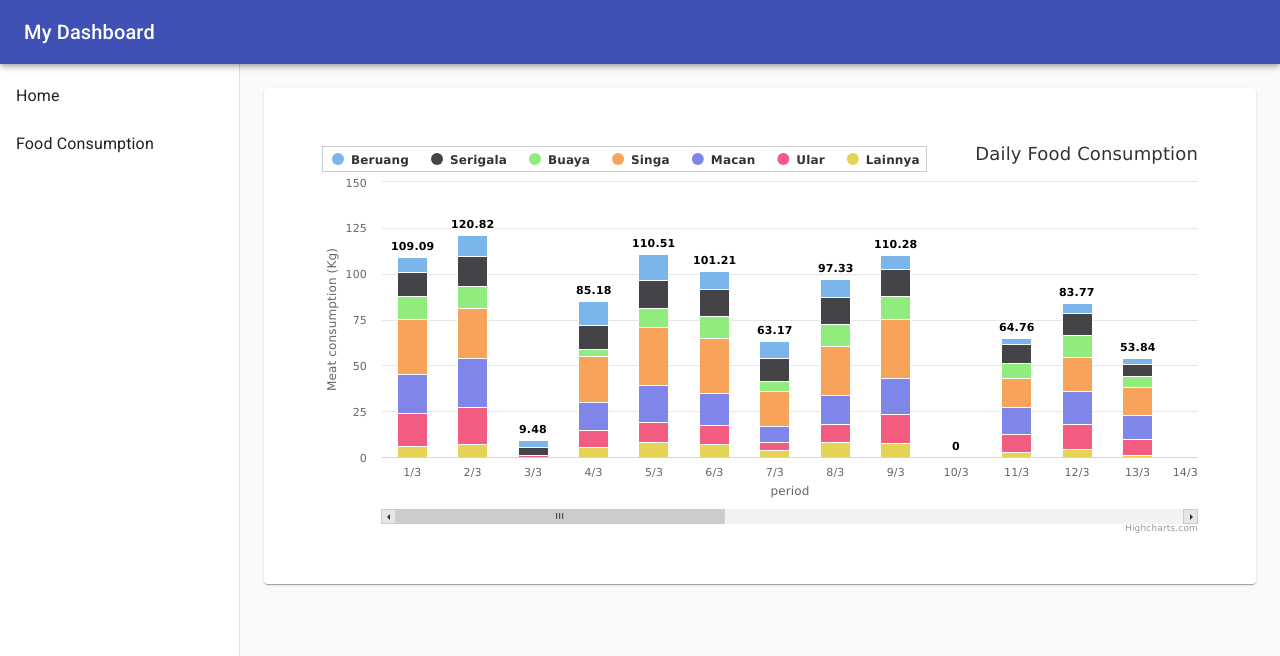
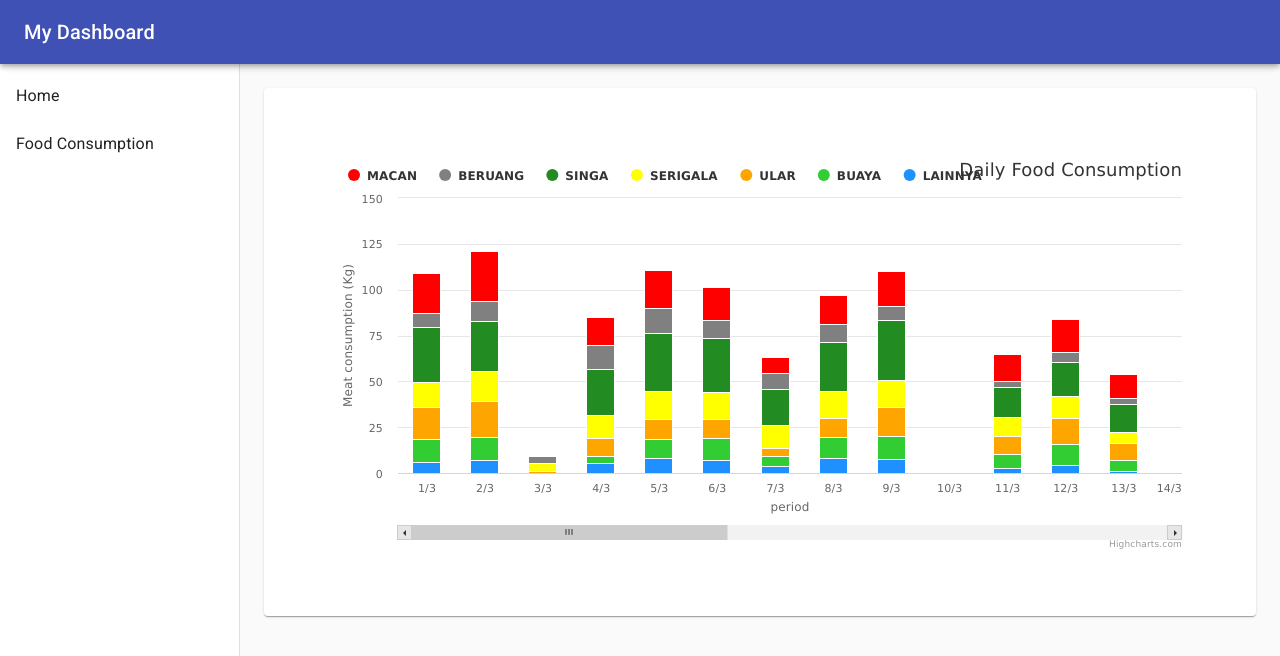
Before and after one commit to dwikysahut/Zoo-Monitoring, a React (Create React App) app: page /food-consumption in a window 1280 px wide. Shown: the top 656 px of the page. Built offline with nearby package versions, Linux system fonts and the light colour scheme.

Commit message:
update with dinamyc code

```diff
--- a/src/pages/FoodConsumption/helper.js
+++ b/src/pages/FoodConsumption/helper.js
@@ -1,64 +1,31 @@
 
-export const generateHighchartsData = (foodConsumption = []) => {
+export const generateHighchartsData = (foodConsumption = [],day=[]) => {
+ // change meat to Kg and 2 decimal
   const newData = foodConsumption.map(data => {
-    const newdataMeat = {
+    const newDataFoodCons = {
       ...data,
       meat: Math.round((data.meat/1000) * 100) / 100
     };
-    return newdataMeat;
+    return newDataFoodCons;
   })
+  const sortedZooData = newData.sort((a, b) => parseInt(a.day) - parseInt(b.day));
 
-  const sortDataZoo = newData.sort((a, b) => parseInt(a.day) - parseInt(b.day));
-  console.log(sortDataZoo)
-
-let noSameData=[]
-for(let i=0;i<sortDataZoo.length;i++){
-  // console.log(sortDataZoo[0])
-  for(let j=sortDataZoo.length-1;j>i;j--){
-    if(i!==j && sortDataZoo[i].day === sortDataZoo[j].day && sortDataZoo[i].animal === sortDataZoo[j].animal ){
-      sortDataZoo[i].meat+=sortDataZoo[j].meat
-      sortDataZoo.splice(j,1)
+//reduce data in same day and same animal and sum the meat.
+for(let i=0;i<sortedZooData.length;i++){
+  for(let j=sortedZooData.length-1;j>i;j--){
+    if(sortedZooData[i].day === sortedZooData[j].day && sortedZooData[i].animal === sortedZooData[j].animal ){
+      sortedZooData[i].meat+=sortedZooData[j].meat
+      sortedZooData.splice(j,1)
 
     }
   }
 }
-console.log(sortDataZoo)
+//key for dynamic data
+const key=sortedZooData.filter(data=>{
+  return data.day===1
+})
+  console.log(sortedZooData)
 
-
-  console.log(sortDataZoo)
-  let key=[]
-  function createSeries(newData) {
-    var series = [];
-    const sortDataZoo = newData.sort((a, b) => parseInt(a.day) - parseInt(b.day));
-    // let i=0;
-    console.log(sortDataZoo)
-    let j = 0
-    // series.push(new Array());
-    for (let i = 0; i < sortDataZoo.length; i++) {
-
-      //  console.log(sortDataZoo[i]);
-      // console.log('sadsd')
-      // console.log(sortDataZoo[j].day)
-      for (let j = 0; j < sortDataZoo.length; j++) {
-        // console.log(i,j)
-        if (sortDataZoo[j].day === i + 1) {
-          series[i][j] = sortDataZoo[j]
-
-        }
-        else{break;}
-
-      }
-
-    };
-    console.log(series)
-    return series;
-  }
-  let day = [];
-  // const maxDay = Math.max.apply(Math, foodConsumption.map(function (data) { return data.day; }))
-  for (let i = 1; i <= 31; i++) {
-    let a = `${i}/3`
-    day.push(a);
-  }
   const options = {
     chart: {
       type: 'column',
@@ -75,7 +42,6 @@ console.log(sortDataZoo)
         text: 'period'
       },
       scrollbar: { enabled: true ,liveRedraw:false},
-      // tickLength: 0,
       max: 12.5,
     },
     yAxis: {
@@ -85,7 +51,7 @@ console.log(sortDataZoo)
       },
       max: 150,
       stackLabels: {
-        enabled: true,
+        enabled: false,
         style: {
           fontWeight: 'bold',
         }
@@ -98,10 +64,13 @@ console.log(sortDataZoo)
       y: 0,
       floating: true,
       borderColor: '#CCC',
-      borderWidth: 1,
+      borderWidth: 0,
       shadow: false,
+      // verticalAlign: 'bottom',
+      layout: 'horizontal'
 
     },
+    colors: ['red','grey',"ForestGreen",'yellow','orange','limegreen','dodgerblue'],
     tooltip: {
       headerFormat: '<b>Period:{point.x}</b><br/>',
       pointFormat: '<span style="color:{series.color}">{series.name}</span>: <b>{point.y}</b><br/>',
@@ -117,81 +86,153 @@ console.log(sortDataZoo)
       },
     },
     series: [],
+  //   responsive: {
+  //     rules: [{
+  //         condition: {
+  //             maxWidth: 500
+  //         },
+  //         chartOptions: {
+  //             legend: {
+  //                 align: 'center',
+  //                 verticalAlign: 'bottom',
+  //                 layout: 'horizontal'
+  //             },
+  //             yAxis: {
+  //                 labels: {
+  //                     align: 'left',
+  //                     x: 0,
+  //                     y: -5
+  //                 },
+  //                 title: {
+  //                     text: null
+  //                 }
+  //             },
+  //             subtitle: {
+  //                 text: null
+  //             },
+  //             credits: {
+  //                 enabled: false
+  //             }
+  //         }
+  //     }]
+  // },
 
   }
-  if (foodConsumption.length > 0) {
-    options.series = [
-      {
-        name: 'Beruang',
-        data: sortDataZoo.map((data,i,arr) => ({
-          name: data.animal,
-          y: data.animal==="BERUANG" &&data.meat,
-          x: data.day-1,
+  /* here if use dynamic data where the name of series include all and auto added to series from JSON.*/
 
-        }))
+  if (sortedZooData.length > 0) {
+    key.map((key) => {
+      options.series.push({
+        name: key.animal,
+        //  color:['red','grey',"ForestGreen",'yellow','orange','limegreen','dodgerblue'],
+        data: sortedZooData.map((data,i,arr) => ({
+                  name: data.animal,
+                  y: data.animal===key.animal &&data.meat,
+                  x: data.day-1,
 
-      },
-      {
-        name: 'Serigala',
-        data:  sortDataZoo.map((data) => ({
-            name: data.animal,
-            y: data.animal==="SERIGALA" &&data.meat,
+                }))
 
-           x: data.day-1,
+    });
+  });
+  }
 
-          }))
-      },
-      {
-        name: 'Buaya',
-        data: sortDataZoo.map((data) => ({
-          name: data.animal,
-          y: data.animal==="BUAYA" &&data.meat,
+  /* here if use static data where same color order */
 
-          x: data.day-1,
+  // if (foodConsumption.length > 0) {
+  //   options.series = [
+  //     {
+  //       name: 'Beruang',
+  //       color:'red',
+  //       borderRadius:3,
 
-        }))
-      },
+  //       data: sortedZooData.map((data,i,arr) => ({
+  //         name: data.animal,
+  //         y: data.animal==="BERUANG" &&data.meat,
+  //         x: data.day-1,
 
-      {
-        name: 'Singa',
-        data: sortDataZoo.map((data) => ({
-          name: data.animal,
-          y: data.animal==="SINGA" &&data.meat,
+  //       }))
 
-          x: data.day-1,
+  //     },
+  //     {
+  //       name: 'Serigala',
+  //       color:'gray',
+  //       borderRadius:3,
 
-        }))
-      },
-      {
-        name: 'Macan',
-        data: sortDataZoo.map((data) => ({
-          name: data.animal,
-          y: data.animal==="MACAN" &&data.meat,
 
-          x: data.day-1,
+  //       data:  sortedZooData.map((data) => ({
+  //           name: data.animal,
+  //           y: data.animal==="SERIGALA" &&data.meat,
 
-        }))
-      },
-      {
-        name: 'Ular',
-        data: sortDataZoo.map((data) => ({
-          name: data.animal,
-          y: data.animal==="ULAR" &&data.meat,
+  //          x: data.day-1,
 
-          x: data.day-1,
+  //         }))
+  //     },
+  //     {
+  //       name: 'Buaya',
+  //       color:'ForestGreen',
+  //       borderRadius:3,
 
-        }))
-      },
-      {
-        name: 'Lainnya',
-        data: sortDataZoo.map((data) => ({
-          name: data.animal,
-           x: data.day-1,
-           y: data.animal==="LAINNYA" &&data.meat,
-        }))
-      }
-    ]
-  }
+
+  //       data: sortedZooData.map((data) => ({
+  //         name: data.animal,
+  //         y: data.animal==="BUAYA" &&data.meat,
+
+  //         x: data.day-1,
+
+  //       }))
+  //     },
+
+  //     {
+  //       name: 'Singa',
+  //       color:'yellow',
+  //       borderRadius:3,
+
+  //       data: sortedZooData.map((data) => ({
+  //         name: data.animal,
+  //         y: data.animal==="SINGA" &&data.meat,
+
+  //         x: data.day-1,
+
+  //       }))
+  //     },
+  //     {
+  //       name: 'Macan',
+  //       borderRadius:3,
+  //       color:'orange',
+
+  //       data: sortedZooData.map((data) => ({
+  //         name: data.animal,
+  //         y: data.animal==="MACAN" &&data.meat,
+
+  //         x: data.day-1,
+
+  //       }))
+  //     },
+  //     {
+  //       name: 'Ular',
+  //       color:'LimeGreen',
+  //       borderRadius:3,
+  //       data: sortedZooData.map((data) => ({
+  //         name: data.animal,
+  //         y: data.animal==="ULAR" &&data.meat,
+
+  //         x: data.day-1,
+
+  //       }))
+  //     },
+  //     {
+  //       name: 'Lainnya',
+  //       color:'DodgerBlue',
+  //       borderRadius:3,
+
+  //       data: sortedZooData.map((data) => ({
+  //         name: data.animal,
+  //          x: data.day-1,
+  //          y: data.animal==="LAINNYA" &&data.meat,
+  //       }))
+  //     }
+  //   ]
+  // }
 
 
   return options
--- a/src/pages/FoodConsumption/index.js
+++ b/src/pages/FoodConsumption/index.js
@@ -7,6 +7,8 @@ import { generateHighchartsData } from './helper'
 const FoodConsumption = () => {
 
  const [foodConsumer, setFoodConsumer] = useState([])
+ const [dayList, setDayList] = useState([])
+
 
   useEffect(() => {
     fetch('/api/food-consumption.json')
@@ -15,39 +17,28 @@ const FoodConsumption = () => {
         setFoodConsumer(res.data.foodConsumption.daily)
 
       })
-      // console.log(foodConsumer)
+      //make day in a month
+       let day = [];
+       for (let i = 1; i <= 31; i++) {
+         let a = `${i}/3`
+         day.push(a);
+         setDayList(day)
+       }
+  }, [])
 
-      foodConsumer.map((data)=>{
-        // let a= Array.sort(data);
-        console.log(data)
-       })
-  }, [])
-  useEffect(() => {
-
-      // console.log(foodConsumer)
-
-      // foodConsumer.filter((data)=>{
-      //   // let a= Array.sort(data);
-      //   if(data.day===3){
-      //     console.log(data);
-      //   }
-      //  })
-  }, [foodConsumer])
 return (
 
   <Grid container>
-      {/* <Grid container> */}
         <Box component={Paper} height="100%" width="100%">
-          <Box p={6}>
+          <Box p={8}>
           <HighchartsReact
               highcharts={Highcharts}
-              options={generateHighchartsData(foodConsumer)}
-              // constructorType={'columnChart'}
+              options={generateHighchartsData(foodConsumer,dayList)}
             />
           </Box>
         </Box>
       </Grid>
-    // </Grid>
+
 )
 }
 
```
